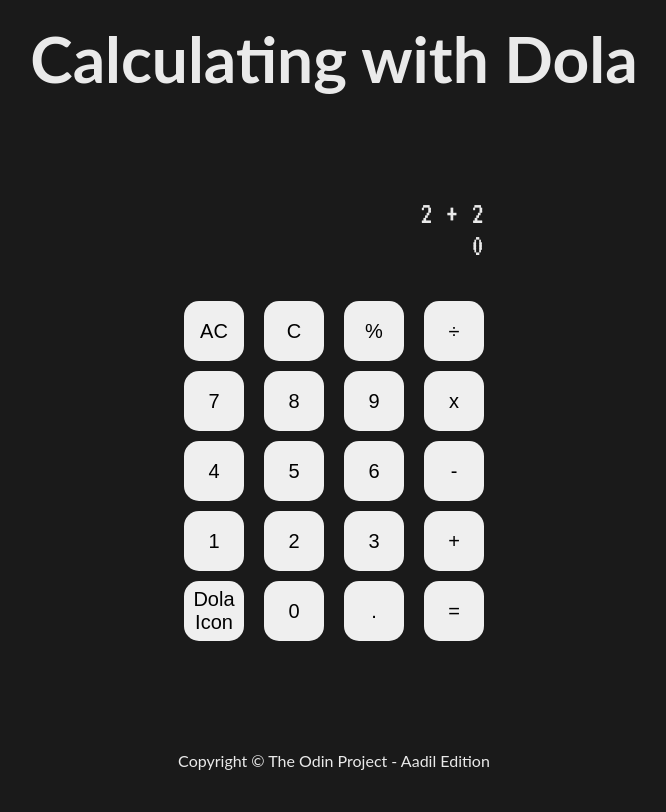
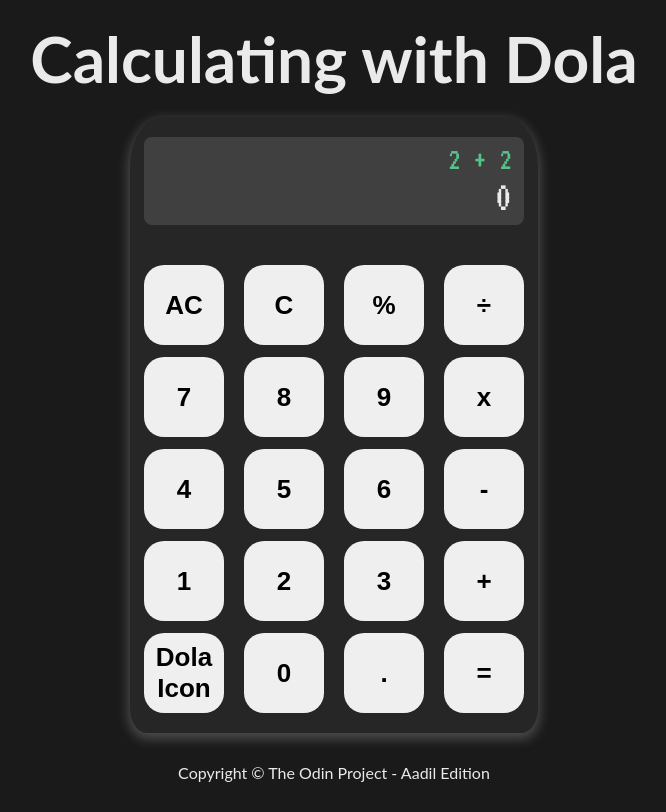
Before and after one commit to Ya-dola/odin-calculator, a plain HTML site: page index.html in a window 1280 px wide. Shown: the whole page, without its empty margins (306-972 px from the left). Drawn offline with Linux system fonts and the light colour scheme.

Commit message:
Adjusting Calculator Styling

```diff
--- a/style.css
+++ b/style.css
@@ -2,19 +2,25 @@
 
 :root {
     --background: #1a1a1a;
+
     --calc-back: #262626;
     --calc-screen: #404040;
+
     --btn-light-blue: #b3e5fc;
     --btn-pale-pink: #fce4ec;
     --btn-soft-green: #e8f5e9;
     --btn-lavender: #e6e6fa;
     --btn-peach: #ffe0b2;
+
     --light-txt: #eaeaea;
+
     --txt-btn: #333;
-    --txt-result: #406094;
+    --txt-result: #56c48a;
+
     --size-heading: 64px;
-    --size-display: 32px;
-    --size-button: 20px;
+    --size-display-main: 44px;
+    --size-display-sec: 32px;
+    --size-button: 26px;
     --size-info: 22px;
 }
 
@@ -42,13 +48,16 @@ body {
 }
 
 button {
+    width: 80px;
+    height: 80px;
+    cursor: pointer;
     text-decoration: none;
     border: none;
     outline: none;
     border-radius: 25%;
     font-size: var(--size-button);
-    width: 60px;
-    height: 60px;
+    font-weight: 700;
+    transition: all 0.4s ease-in-out;
 }
 
 /*Classes*/
@@ -73,7 +82,10 @@ button {
     justify-content: center;
     align-items: center;
     gap: 40px;
-    width: 300px;
+    padding: 20px 14px;
+    background-color: var(--calc-back);
+    border-radius: 8% 8% 4% 4%;
+    box-shadow: 0 4px 12px 2px rgba(196, 196, 196, 0.3);
 }
 
 .calcDisplay {
@@ -82,15 +94,23 @@ button {
     justify-content: flex-end;
     align-content: flex-end;
     font-family: VT323, monospace;
-    font-size: var(--size-display);
+    font-size: var(--size-display-main);
     text-align: right;
-    width: 100%;
+    width: 380px;
+    padding: 6px 12px;
+    background-color: var(--calc-screen);
+    border-radius: 8px;
+}
+
+.calcDisplay .prevCalculation {
+    font-size: var(--size-display-sec);
+    color: var(--txt-result);
 }
 
 .btnsGrid {
     display: grid;
     grid-template: repeat(4, 1fr) / repeat(4, 1fr);
-    grid-gap: 10px 20px;
+    grid-gap: 12px 20px;
 }
 
 .footer {
```
